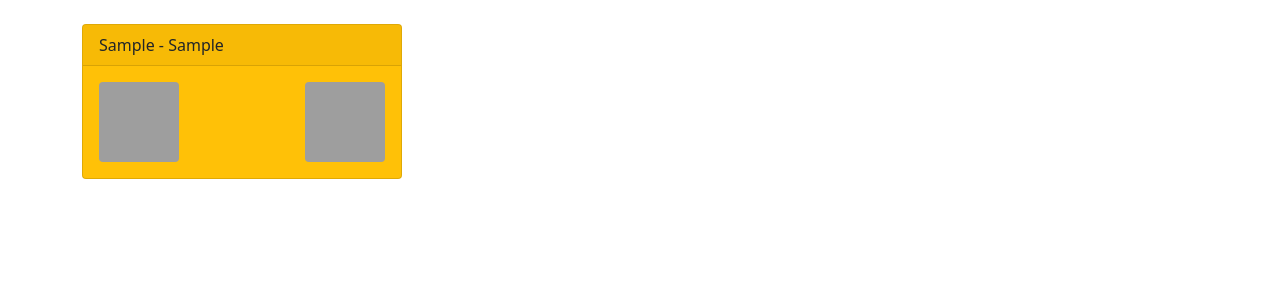
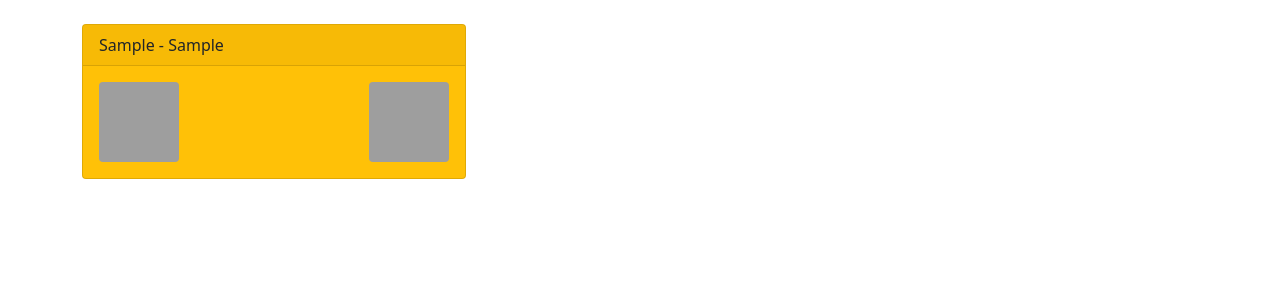
Before and after one commit to Dorpolo/euro-2021-app, a Django app: template templates/user_template.html in a window 1280 px wide. Shown: the part 61-361 px from the top of the page. Run offline with Django 3.2, Linux system fonts and the light colour scheme; the template is opened without the code that fills it: most values are stand-ins (such as "Sample title", 1, 10 or a date in 2020); grey boxes are pictures that could not be loaded.

Commit message:
Adjustments

```diff
--- a/templates/user_template.html
+++ b/templates/user_template.html
@@ -4,7 +4,7 @@
 <html>
     <body>
   {% for item in fixtures %}
-      <div class="card text-dark bg-warning mb-3" style="max-width: 20rem;">
+      <div class="card text-dark bg-warning mb-3" style="max-width: 24rem;">
           <div class="card-header">
                     {{ item.0 }} - {{ item.2 }}
           </div>
```
